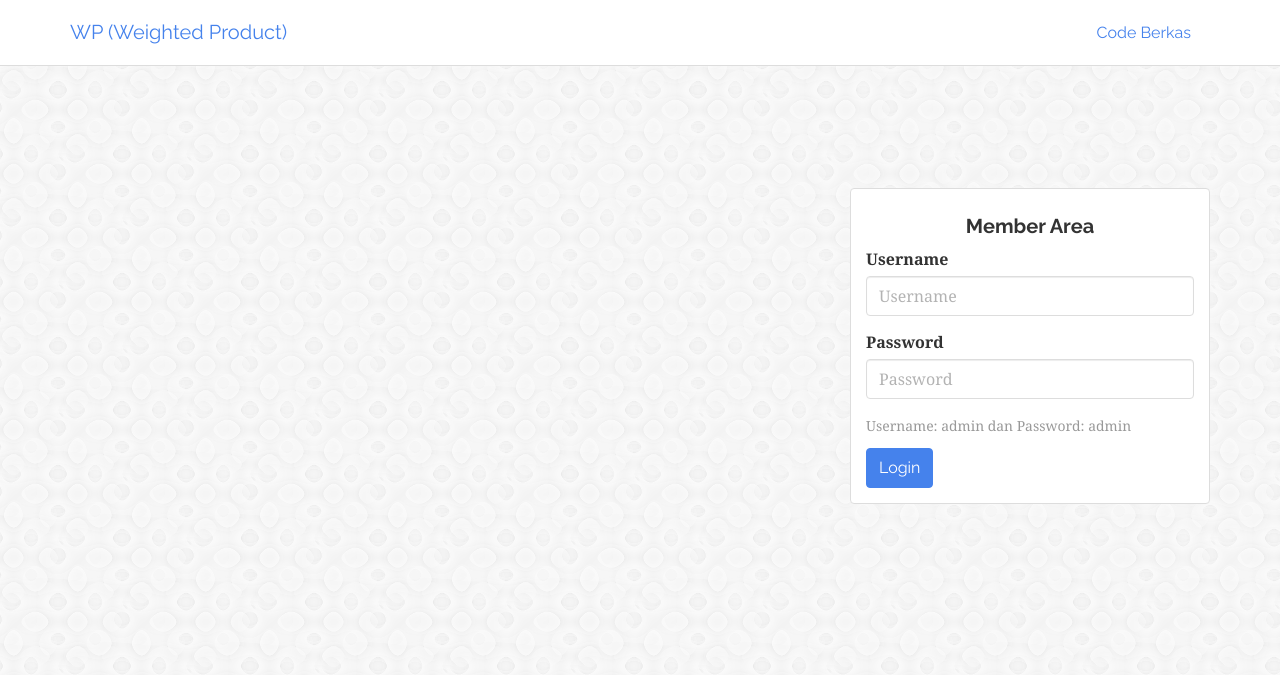
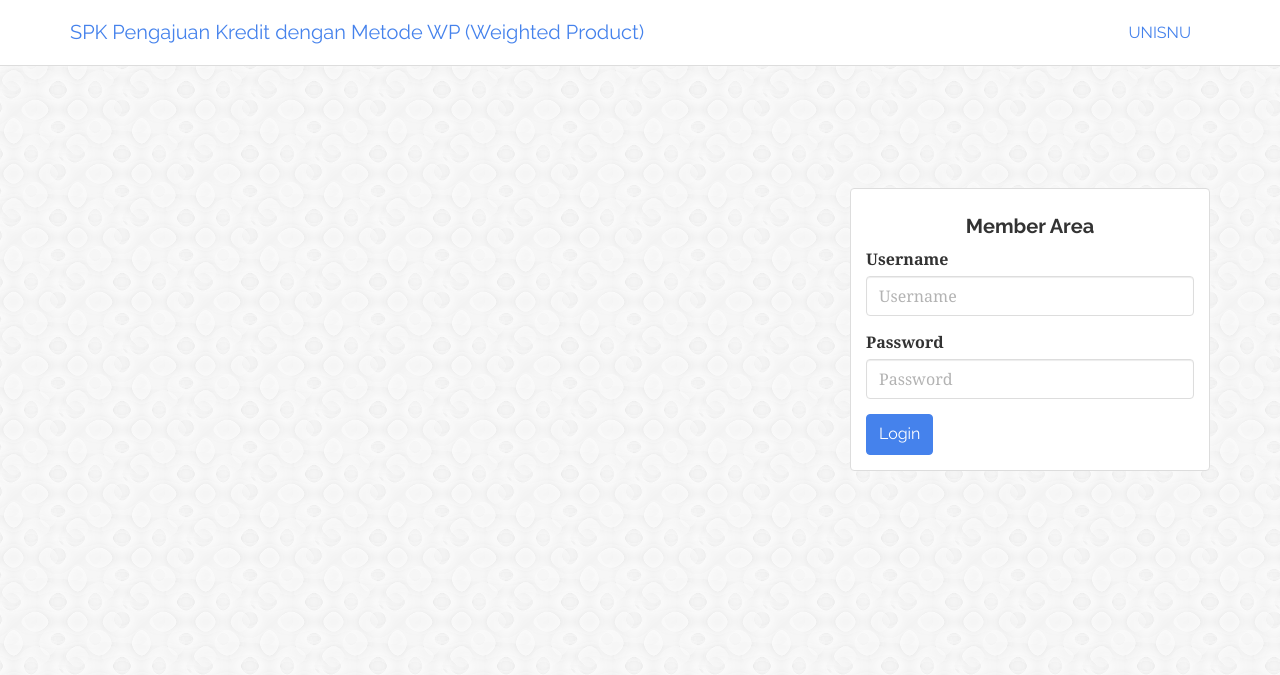
Before and after one commit to ikaldiaz/bris-wp, a PHP site: page /login.php in a window 1280 px wide. Shown: the top 675 px of the page. Run offline with PHP 8.4, Linux system fonts and the light colour scheme.

Commit message:
change menu and login

```diff
--- a/header.php
+++ b/header.php
@@ -47,9 +47,9 @@ $db = $config->getConnection();
 		<div class="collapse navbar-collapse" id="bs-example-navbar-collapse-1">
 		  <ul class="nav navbar-nav">
 			<li><a href="index.php">Home</a></li>
-			<li><a href="nilai.php">Nilai</a></li>
-			<li><a href="kriteria.php">Kriteria</a></li>
-			<li><a href="bobot.php">Bobot</a></li>
+			<!-- <li><a href="nilai.php">Nilai</a></li> -->
+			<!-- <li><a href="kriteria.php">Kriteria</a></li> -->
+			<!-- <li><a href="bobot.php">Bobot</a></li> -->
 			<li><a href="nasabah.php">Nasabah</a></li>
 			<li><a href="alternatif.php">Aplikasi Pengajuan</a></li>
 			<li><a href="rangking.php">Rangking</a></li>
--- a/login.php
+++ b/login.php
@@ -52,13 +52,13 @@ if($_POST){
 			<span class="icon-bar"></span>
 			<span class="icon-bar"></span>
 		  </button>
-		  <a class="navbar-brand" href="http://www.codeberkas.xyz">WP (Weighted Product)</a>
+		  <a class="navbar-brand" href="http://www.codeberkas.xyz">SPK Pengajuan Kredit dengan Metode WP (Weighted Product)</a>
 		</div>
 
 		<!-- Collect the nav links, forms, and other content for toggling -->
 		<div class="collapse navbar-collapse" id="bs-example-navbar-collapse-1">
 		  <ul class="nav navbar-nav navbar-right">
-			<li><a href="http://www.codeberkas.xyz">Code Berkas</a></li>
+			<li><a href="https://www.unisnu.ac.id">UNISNU</a></li>
 		  </ul>
 		</div><!-- /.navbar-collapse -->
 	  </div><!-- /.container-fluid -->
@@ -80,7 +80,7 @@ if($_POST){
 				    <label for="InputPassword1">Password</label>
 				    <input type="password" class="form-control" name="password" id="InputPassword1" placeholder="Password">
 				  </div>
-				  <p><small style="color:#999;">Username: admin dan Password: admin</small></p>
+				  <!-- <p><small style="color:#999;">Username: admin dan Password: admin</small></p> -->
 				  <button type="submit" class="btn btn-primary">Login</button>
 				</form>
 		  	</div></div>
```
